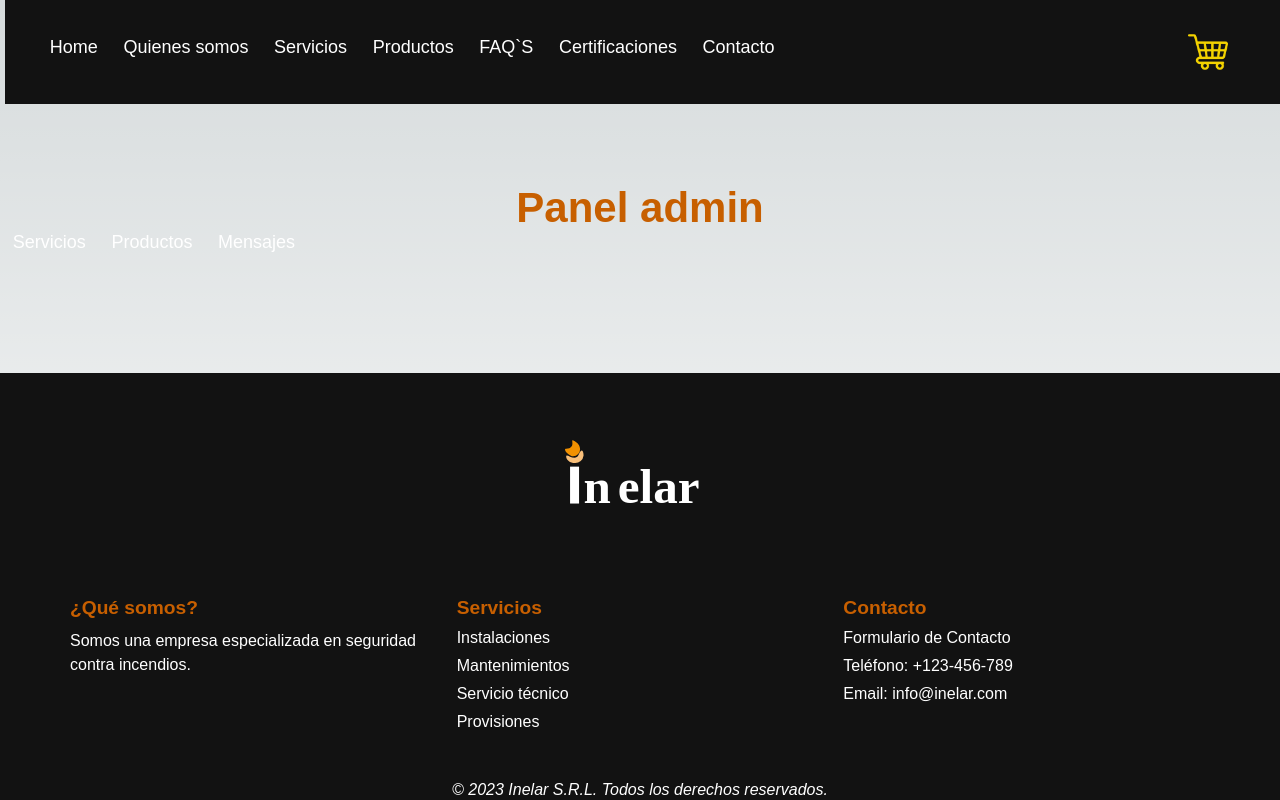
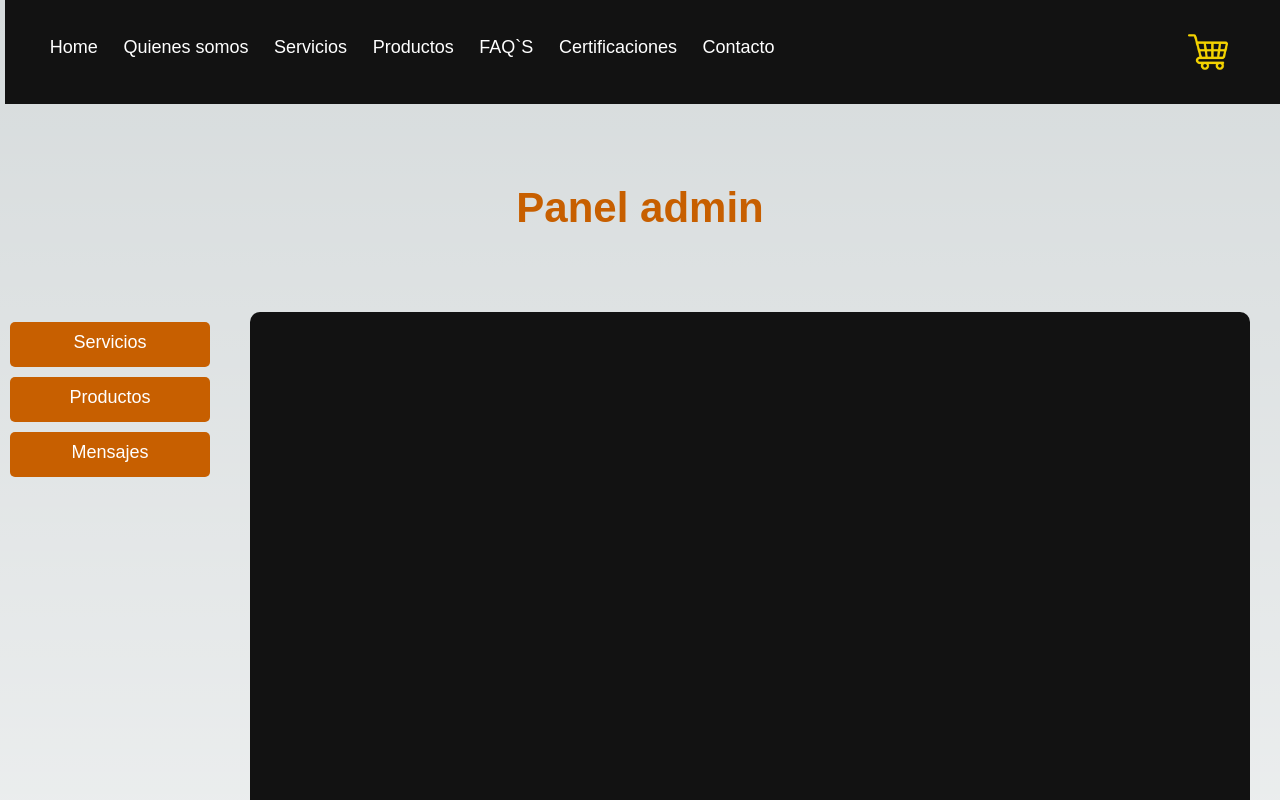
Before and after one commit to juancruzleone/proyectofinal, a Next.js app in the folder front/: page /panel in a window 1280 px wide. Shown: the top 800 px of the page. Built offline with nearby package versions, Linux system fonts and the light colour scheme.

Commit message:
Se modifico el css del panel administrador

```diff
--- a/front/src/styles/Home.module.css
+++ b/front/src/styles/Home.module.css
@@ -1383,3 +1383,34 @@
 #primerInput{
   margin-bottom: 15px;
 }
+
+.contenedorPanelAdmin{
+  margin: auto;
+  margin-top: 80px;
+  display: flex;
+}
+
+.navPanel a{
+  display: block;
+  background-color: #C75F00;
+  margin: 10px;
+  border-radius: 5px;
+  padding: 10px;
+  width: 200px;
+  text-align: center;
+}
+
+.navPanel a:hover{
+  background-color:#f57600
+}
+
+.contenedorPanelAdmin .contenedorContenidoPanel{
+  margin: auto;
+}
+
+.contenedorContenidoPanel{
+  background-color: #121212;
+  border-radius: 10px;
+  width: 1000px;
+  height: 700px;
+}
```
